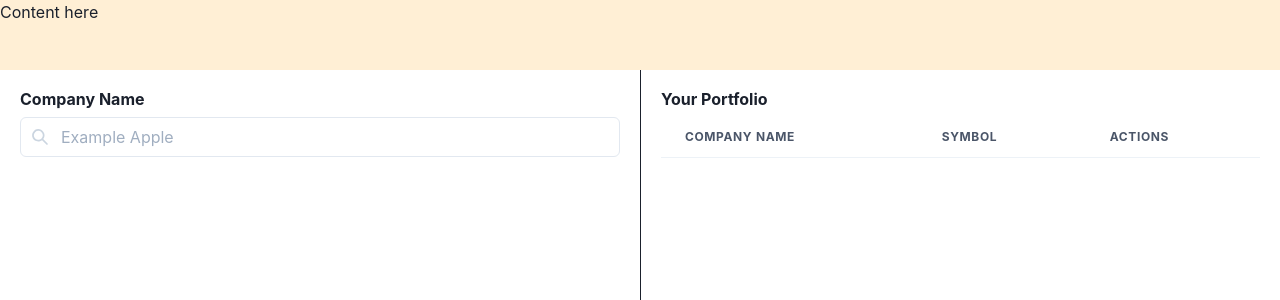
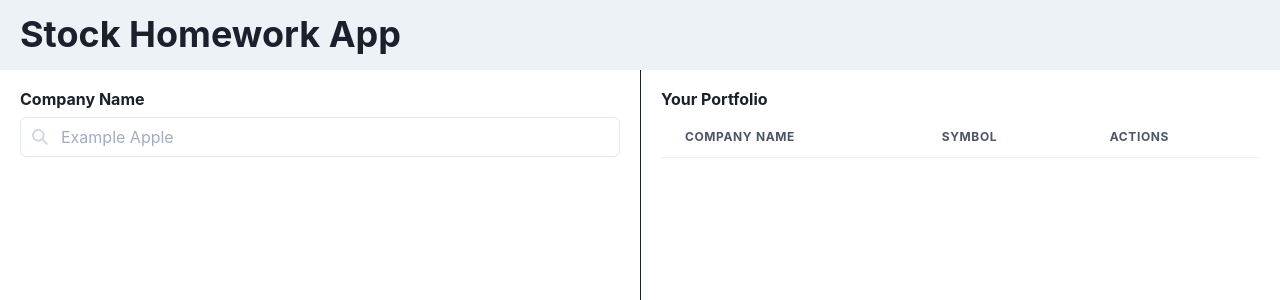
Before and after one commit to alexsharabayko/stocks-simple, a React app: page / in a window 1280 px wide. Shown: the top 300 px of the page. Built offline with nearby package versions, Linux system fonts and the light colour scheme.

Commit message:
feat: [ui-6] add heading

```diff
--- a/src/screens/header/Header.tsx
+++ b/src/screens/header/Header.tsx
@@ -1,5 +1,5 @@
 import React, { PropsWithChildren, ReactElement } from 'react';
-import { Box } from '@chakra-ui/react';
+import { Flex, Heading } from '@chakra-ui/react';
 
 export interface IHeaderProps {
 }
@@ -9,8 +9,8 @@ export interface IHeaderProps {
 */
 export const Header = ({ children }: PropsWithChildren<IHeaderProps>): ReactElement => {
   return (
-    <Box>
-      {children}
-    </Box>
+    <Flex align="center" h="100%" px={5} backgroundColor="gray.100">
+      <Heading>{children}</Heading>
+    </Flex>
   );
 };
--- a/src/screens/main/Main.tsx
+++ b/src/screens/main/Main.tsx
@@ -18,7 +18,7 @@ export const Main = ({}: IMainProps): ReactElement => {
       templateColumns="repeat(2, 1fr)"
     >
       <GridItem colSpan={2} bg="papayawhip">
-        <Header>Content here</Header>
+        <Header>Stock Homework App</Header>
       </GridItem>
 
       <GridItem>
```
